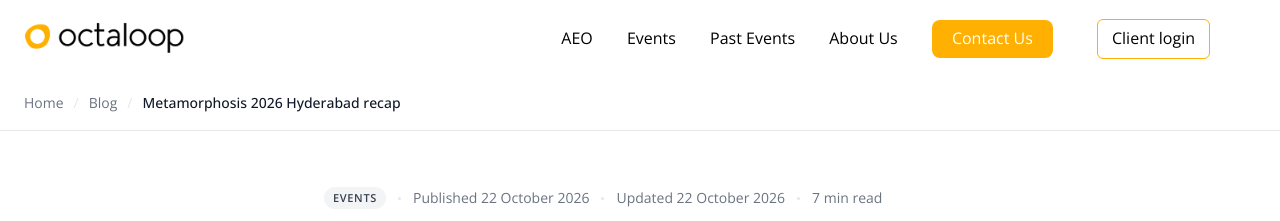
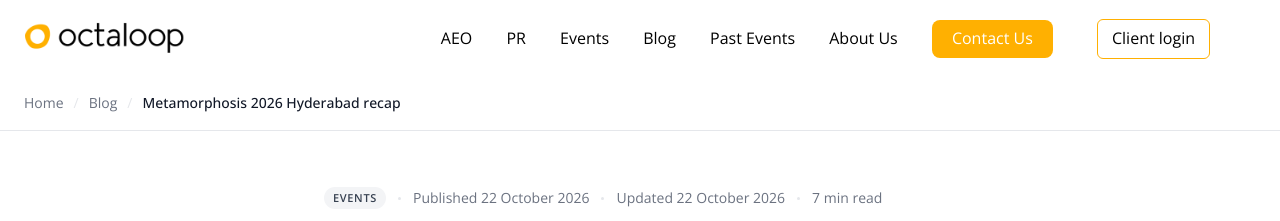
Before and after one commit to av535/octaloop, a Jekyll site: the page blog/metamorphosis-2026-hyderabad-recap/index.html, which Jekyll copies as it is, in a window 1280 px wide and 900 px high. Shown: the top 221 px of the window. Built offline with Jekyll 4.4.1, drawn with Linux system fonts in a browser that asks for light colours.

Commit message:
Apply new Blog nav to Metamorphosis 2026 recap post

```diff
--- a/blog/metamorphosis-2026-hyderabad-recap/index.html
+++ b/blog/metamorphosis-2026-hyderabad-recap/index.html
@@ -391,7 +391,9 @@
         </a>
         <ul class="navbar-nav navbar-nav-white">
           <li class="nav-item"><a href="/aeo/" class="nav-link" style="color: black !important;">AEO</a></li>
+          <li class="nav-item"><a href="/pr/" class="nav-link" style="color: black !important;">PR</a></li>
           <li class="nav-item"><a href="/events/" class="nav-link" style="color: black !important;">Events</a></li>
+          <li class="nav-item"><a href="/blog/" class="nav-link" style="color: black !important;">Blog</a></li>
           <li class="nav-item"><a href="/past-events/" class="nav-link" style="color: black !important;">Past Events</a></li>
           <li class="nav-item"><a href="/about-us/" class="nav-link" style="color: black !important;">About Us</a></li>
           <li class="nav-item"><a href="/contact-us/" class="nav-link button-contact" style="background-color: #ffb001;">Contact Us</a></li>
```
Also changed, not shown: 1 other file.
